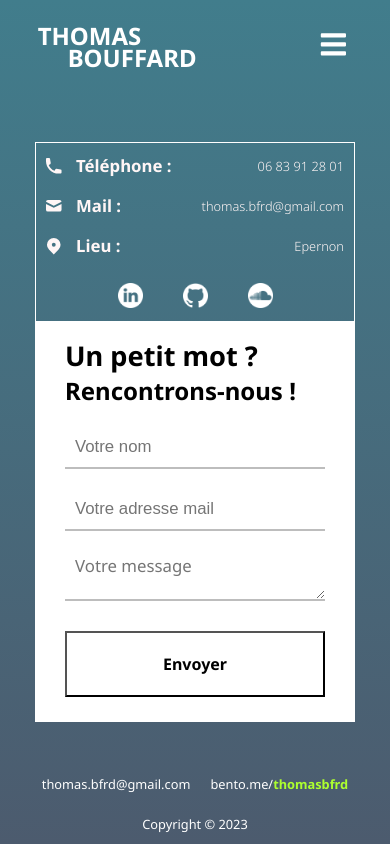
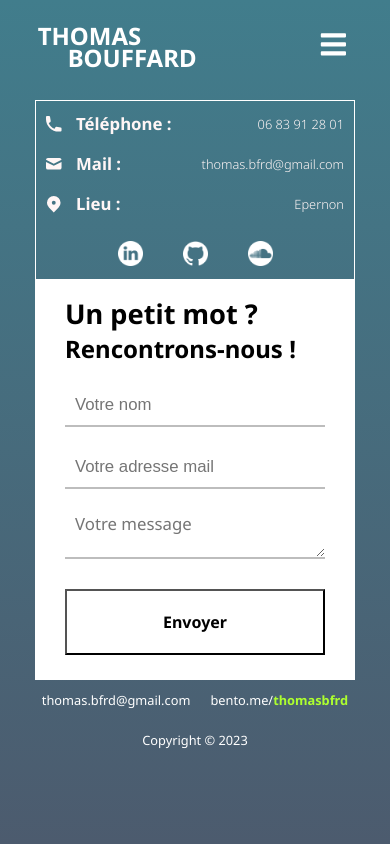
Before and after one commit to ThomasBfrd/portfolio-react, a React (Create React App) app: page /#/contact in a window 390 px wide. Built offline with nearby package versions, Linux system fonts and the light colour scheme; grey boxes are pictures that could not be loaded.

Commit message:
Configure React app for deployment to GitHub Pages

```diff
--- a/src/styles/Contact.css
+++ b/src/styles/Contact.css
@@ -430,7 +430,7 @@ input, textarea {
 
 @media only screen and (max-width: 480px) {
     .allContentContact {
-        height: calc(100vh - 80px - 80px);
+        height: calc(100% - 80px - 80px);
         width: 100%;
         margin: 0 auto;
         flex-direction: column;
```
Also changed, not shown: 6 other files (tests, documents, lock files or other folders).
